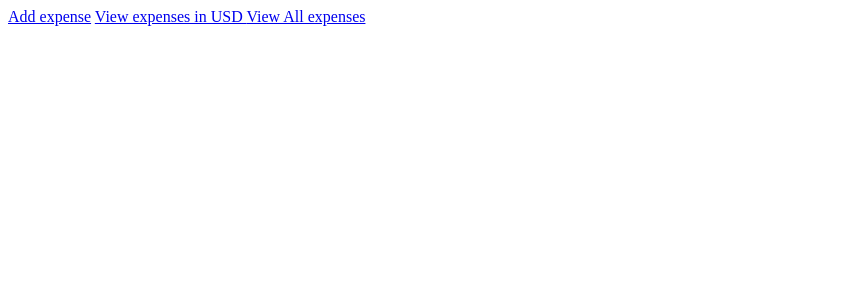
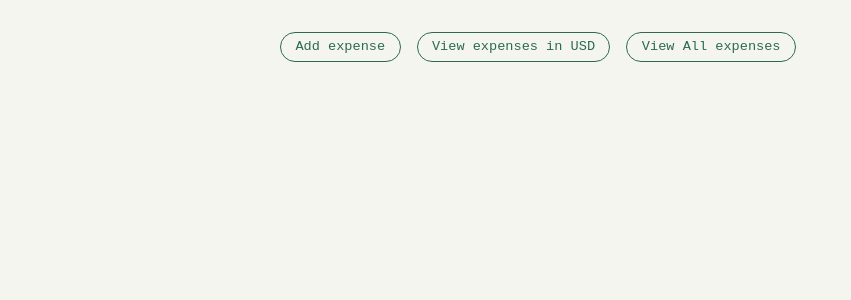
Before and after one commit to khaledabouzeid/expense_tracker, a Flask app: page / in a window 1280 px wide. Shown: the top 300 px of the page, without its empty margins (0-851 px from the left). Run offline with Flask 3, Linux system fonts and the light colour scheme.

Commit message:
added UI

```diff
--- /dev/null
+++ b/static/style.css
@@ -0,0 +1,174 @@
+/* ── Variables ── */
+:root {
+    --bg: #f5f5f0;
+    --surface: #ffffff;
+    --border: #e0e0d8;
+    --text: #1a1a1a;
+    --muted: #888880;
+    --accent: #2d6a4f;
+    --accent-light: #d8f3dc;
+    --danger: #c0392b;
+    --danger-light: #fdecea;
+    --radius: 10px;
+    --font: 'Georgia', serif;
+    --mono: 'Courier New', monospace;
+}
+
+/* ── Reset ── */
+*, *::before, *::after { box-sizing: border-box; margin: 0; padding: 0; }
+
+body {
+font-family: var(--font);
+background: var(--bg);
+color: var(--text);
+min-height: 100vh;
+padding: 2rem 1rem;
+}
+
+/* ── Container ── */
+.container {
+max-width: 720px;
+margin: 0 auto;
+}
+
+/* ── Nav / Home links ── */
+.nav {
+display: flex;
+gap: 1rem;
+margin-bottom: 2.5rem;
+flex-wrap: wrap;
+}
+
+.nav a {
+font-family: var(--mono);
+font-size: 0.85rem;
+text-decoration: none;
+color: var(--accent);
+border: 1px solid var(--accent);
+padding: 0.4rem 0.9rem;
+border-radius: 999px;
+transition: background 0.2s, color 0.2s;
+}
+
+.nav a:hover {
+background: var(--accent);
+color: #fff;
+}
+
+/* ── Headings ── */
+h1, h2, h3, h4 {
+font-weight: normal;
+letter-spacing: -0.02em;
+}
+
+h2 { font-size: 1.8rem; margin-bottom: 1.5rem; }
+h3 { font-size: 1.2rem; margin-bottom: 1rem; color: var(--muted); }
+
+/* ── Card ── */
+.card {
+background: var(--surface);
+border: 1px solid var(--border);
+border-radius: var(--radius);
+padding: 2rem;
+margin-bottom: 1.5rem;
+}
+
+/* ── Form ── */
+label {
+display: block;
+font-size: 0.85rem;
+font-family: var(--mono);
+color: var(--muted);
+margin-bottom: 0.4rem;
+margin-top: 1.2rem;
+}
+
+select, input[type="text"], input[type="number"] {
+width: 100%;
+padding: 0.65rem 0.9rem;
+border: 1px solid var(--border);
+border-radius: var(--radius);
+font-family: var(--font);
+font-size: 1rem;
+background: var(--bg);
+color: var(--text);
+transition: border-color 0.2s;
+}
+
+select:focus, input:focus {
+outline: none;
+border-color: var(--accent);
+}
+
+input[type="submit"], button {
+margin-top: 1.8rem;
+background: var(--accent);
+color: #fff;
+border: none;
+padding: 0.75rem 2rem;
+border-radius: 999px;
+font-family: var(--mono);
+font-size: 0.9rem;
+cursor: pointer;
+transition: opacity 0.2s;
+}
+
+input[type="submit"]:hover, button:hover { opacity: 0.85; }
+
+/* ── Table ── */
+table {
+width: 100%;
+border-collapse: collapse;
+font-size: 0.95rem;
+}
+
+thead tr {
+border-bottom: 2px solid var(--border);
+}
+
+th {
+font-family: var(--mono);
+font-size: 0.75rem;
+color: var(--muted);
+text-align: left;
+padding: 0.6rem 0.8rem;
+text-transform: uppercase;
+letter-spacing: 0.05em;
+}
+
+td {
+padding: 0.75rem 0.8rem;
+border-bottom: 1px solid var(--border);
+}
+
+tbody tr:last-child td { border-bottom: none; }
+tbody tr:hover { background: var(--bg); }
+
+/* ── Total USD ── */
+.total-usd {
+text-align: center;
+padding: 2rem;
+}
+
+.total-usd h4 {
+font-size: 3rem;
+color: var(--accent);
+font-family: var(--mono);
+}
+
+.total-usd p {
+color: var(--muted);
+font-size: 0.9rem;
+margin-top: 0.5rem;
+}
+
+/* ── Error ── */
+.error-box {
+background: var(--danger-light);
+border: 1px solid var(--danger);
+border-radius: var(--radius);
+padding: 1.5rem 2rem;
+color: var(--danger);
+}
+
+.error-box h2 { color: var(--danger); }
--- a/templates/add.html
+++ b/templates/add.html
@@ -5,7 +5,7 @@ Add expense
 {% endblock %}
 
 {% block body %}
-
+    <div class="card">
         <form action="/add" method="POST">
             <!-- category -->
             <label for="category">Choose a category:</label>
@@ -26,6 +26,8 @@ Add expense
             <input type="submit">
 
         </form>
+    </div>
+
 
 
 
--- a/templates/error.html
+++ b/templates/error.html
@@ -5,5 +5,8 @@ ERROR
 {% endblock %}
 
 {% block body %}
+<div class="error-box">
     <h2>{{ message }}</h2>
+
+</div>
 {% endblock %}
--- a/templates/layout.html
+++ b/templates/layout.html
@@ -5,6 +5,7 @@
     <meta http-equiv="X-UA-Compatible" content="IE=edge">
     <meta name="viewport" content="width=device-width, initial-scale=1.0">
     <title>{% block title %}{% endblock %}</title>
+    <link rel="stylesheet" href="../static/style.css">
 </head>
 <body>
     <div class="main">
--- a/templates/start.html
+++ b/templates/start.html
@@ -5,7 +5,7 @@ Home
 {% endblock %}
 
 {% block body %}
-<div>
+<div class="nav">
     <a href="/add">Add expense</a>
     <a href="/total_usd">View expenses in USD </a>
     <a href="/total">View All expenses  </a>
```
Lines whose indentation alone changed are shown as unchanged.
